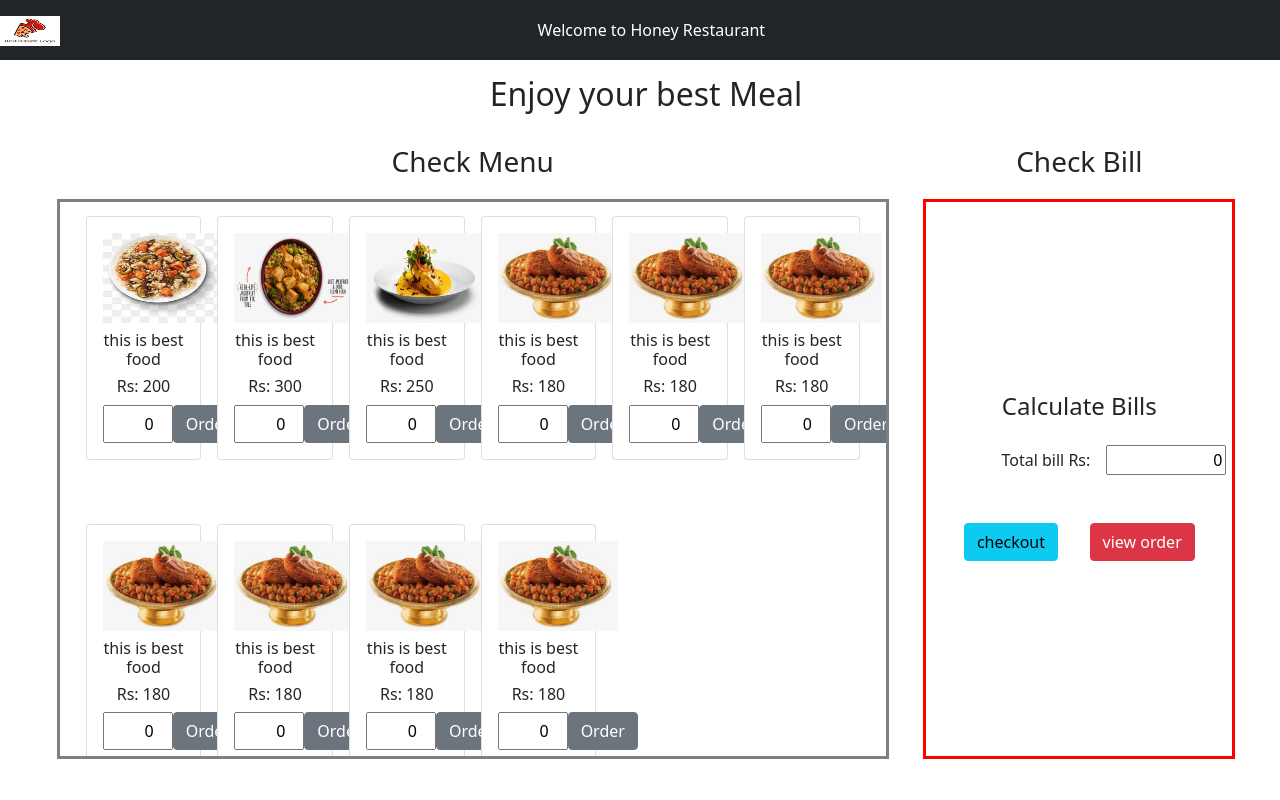
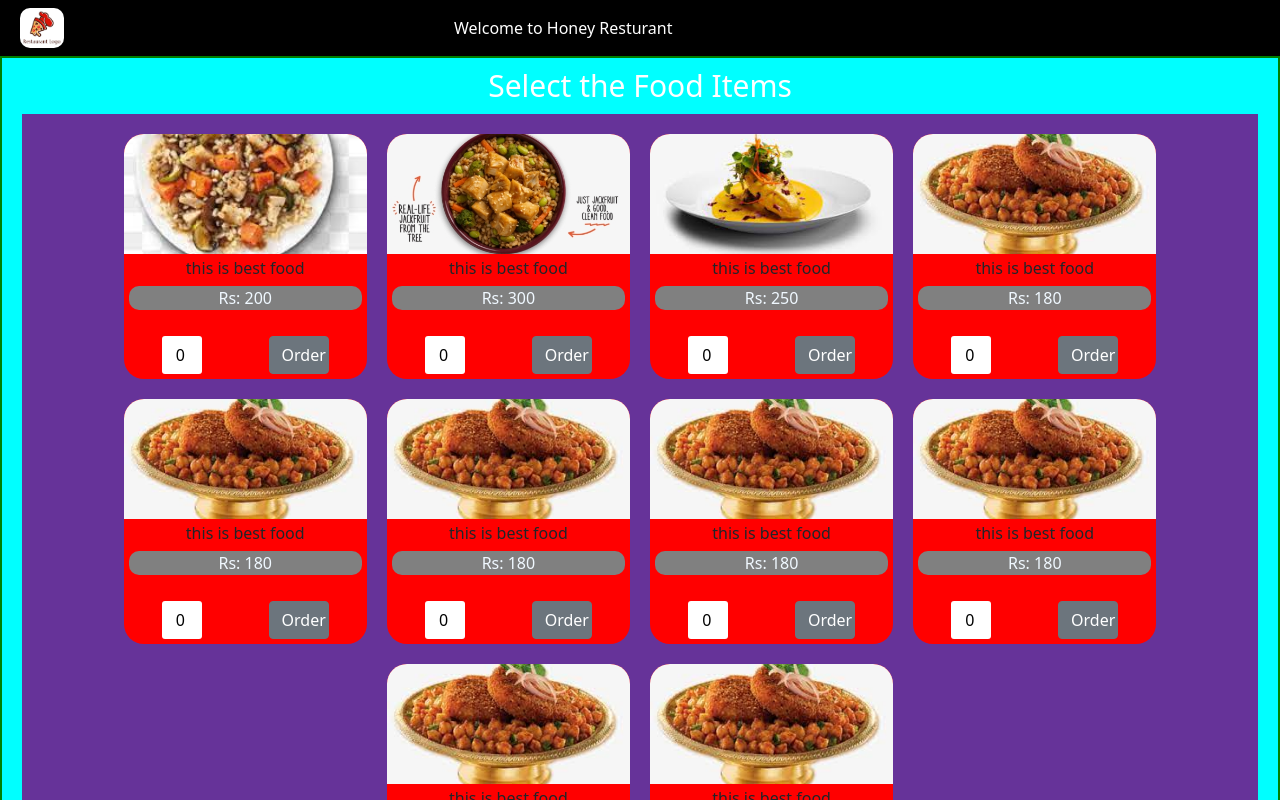
Before and after one commit to sabbbin/Resturant-ReactJS-Redux, a React (Create React App) app: page / in a window 1280 px wide. Shown: the top 800 px of the page. Built offline with nearby package versions, Linux system fonts and the light colour scheme.

Commit message:
change bootstrap to css

```diff
--- a/src/common/common.css
+++ b/src/common/common.css
@@ -1,25 +1,114 @@
-#sidebar{
-    margin-top: 20px;
-    height:70vh;
-    border:3px solid red;
-    padding:6px;
+.container_page{
 
+
+    background-color: aqua;
+    width: 100vw;
 }
-#main-content{
-    margin-top: 20px;
-    height: 70vh;
-    padding: 6px;
-    border:3px solid #808080;
-    overflow-y: scroll;
 
-    position: relative;
+.wrapper{
+    display: flex;
+    justify-content: space-around;
 }
-#mainpage{
-    padding: 10px;
-    position:fixed;
+
+.wrapper .content_left{
+    width: 50%;
+    border: 2px solid  green;
+    padding:0px 20px;
 }
-#title-name{
+
+.wrapper .content_right{
+    width: 30%;
+    border: 2px solid gray;
+    padding: 0px 20px;
+}
+
+.content_left h5,
+.content_right h5
+{
     text-align: center;
-    margin-top: 17px;
+   font-size: 30px;
+    margin: 10px 0px;
+    padding: 0;
+    color: white;
+}
 
-}
+
+/* siderbar-left */
+
+.home_container{
+    padding:10px;
+
+    background-color: rebeccapurple;
+   }
+
+
+   .home_wrapper{
+
+       display: flex;
+       flex-wrap: wrap;
+       justify-content: center;
+
+   }
+
+   .home_container img{
+       height: 120px;
+       object-fit:cover;
+       width: 100%;
+
+   }
+
+   .home_container .home_card{
+    overflow: hidden;
+    margin: 10px;
+     width: 20%;
+    border-radius: 20px;
+    background-color: red;
+    text-align: center;
+
+
+   }
+
+   .home_container .card_content{
+    padding: 5px;
+   }
+
+   .card_content p{
+    color: aliceblue;
+    background-color: gray;
+    border-radius: 10px;
+   }
+   .home_container .card_footer{
+    padding: 5px;
+    display: flex;
+    justify-content: space-around;
+   }
+
+ .card_footer input{
+    width: 40px;
+    border: 0;
+    border-radius: 3px;
+   }
+   .card_footer input:focus{
+    outline: none;
+   }
+
+   .card_footer button{
+    width: 60px;
+   }
+
+
+
+   @media  screen and (max-width:1330px) {
+    .home_container .home_card {
+
+    }
+    .wrapper{
+        flex-direction: column;
+    }
+    .wrapper .content_left{
+        width: 100%;
+    }
+    .wrapper .content_right{
+        width: 100%;
+    }
+   }
--- a/src/common/home.js
+++ b/src/common/home.js
@@ -129,30 +129,24 @@ function HomeComponent(props) {
 
   return (
     <>
-      <div className="container">
-        <div className="row">
-          {item &&
-            item.map((prod, ind) => (
-              <div
-                key={ind}
-                className="col-xl-2 col-lg-3 col-md-5 col-sm-5 p-2"
-              >
-                <div className="card mb-5 text-center">
-                  <div className="card-body">
-                    <div className="card-title">
-                      <img
-                        height={90}
-                        width={120}
-                        src={process.env.PUBLIC_URL + prod.img}
-                      ></img>
-                    </div>
-                    <h6> {prod.des}</h6>
-                    <h6>Rs: {prod.pric}</h6>
 
-                    <div className="d-flex justify-content-between">
+     <div className="home_container">
 
+      <div className="home_wrapper">
 
-                    <input type='number' style={{textAlign:"right", width:70}} defaultValue={0
+ {
+  item && item.map((prod,id)=>(
+
+    <div className="home_card">
+    <div className="card_title">
+      <img  src={prod.img} />
+    </div>
+    <div className="card_content">
+       <h6>{prod.des}</h6>
+       <p>Rs: {prod.pric}</p>
+    </div>
+    <div className="card_footer">
+    <input type='number' style={{textAlign:"right"}} defaultValue={0
                     } min={1} max={5} onChange={(e)=>setQuantity(e.target.value)} placeholder="quantity" />
                     {prod.status?(
                     <button
@@ -177,14 +171,20 @@ function HomeComponent(props) {
                       Cancel
                     </button>
                     )}
-                     </div>
 
-                  </div>
-                </div>
-              </div>
-            ))}
-        </div>
+    </div>
+
+   </div>
+
+  ))
+ }
+
+
+
       </div>
+
+     </div>
+
     </>
   );
 }
--- a/src/common/layouthome.js
+++ b/src/common/layouthome.js
@@ -3,38 +3,26 @@ import { TopNavbar } from '../header/topnavbar'
 import { Sidebar } from './sidebar/siderbar'
 import './common.css'
 import { Outlet } from 'react-router-dom'
-import {Home} from './home'
+
 
 export default function HomeLayout() {
   return (
     <>
-    <TopNavbar />
-    <div className='container-fluid '>
-      <div className='row' id='mainpage'>
-        <div className='col-12 mt-5'>
-            <h2 id='title-name'> Enjoy your best Meal</h2>
-        </div>
-        <div className='d-flex justify-content-evenly mt-4 '>
+     <TopNavbar />
+      <div className='container_page'>
+        <div className='wrapper'>
+          <div className='content_left'>
+            <h5>Select the Food Items</h5>
+              <Outlet />
+          </div>
+          <div className='content_right'>
 
-        <div className='col-sm-8' >
-          <h3 className='text-center'> Check Menu</h3>
-          <div id='main-content'>
+          <Sidebar />
+          </div>
 
-          <Outlet />
-          </div>
-        </div>
-        <div className='col-sm-3 ' >
-                 <h3 className='text-center'>Check Bill</h3>
-                 <div id='sidebar'>
-                   <Sidebar />
-                 </div>
-        </div>
         </div>
 
       </div>
-
-    </div>
-
     </>
   )
 }
--- a/src/common/sidebar/sidebar.css
+++ b/src/common/sidebar/sidebar.css
@@ -1,12 +1,50 @@
+.sidebar{
+ height: 100%;
+  display: flex;
+  position: fixed;
+  justify-content: center;
+  align-items: center;
+  color: wheat;
+  padding: 10px;
 
-.items-right{
-  text-align: right;
-}
-.inputtotal{
-  text-align: right;
-  padding-left: 1em;
+  width: 25%;
+  background-color: rebeccapurple;
 }
 
-#sidebarrow{
- padding-top: 160px;
+.bill{
+  padding: 0px 20px;
+  background-color: rebeccapurple;
 }
+
+.bill_amount{
+  display: flex;
+  justify-content: space-around;
+  margin: 20px 0px;
+}
+
+.bill_amount h6{
+  width: 50%;
+}
+
+.bill_amount input{
+ width: 30%;
+  height: 30px;
+}
+.bill_btn{
+  display: flex;
+  justify-content: center;
+}
+
+.bill_btn button{
+  margin: 5px 10px;
+  padding: 5px;
+}
+
+@media  screen and (max-width:1330px) {
+
+  .sidebar{
+    position: static;
+    margin-top: 10px;
+    width: 100%;
+  }
+}
--- a/src/common/sidebar/siderbar.js
+++ b/src/common/sidebar/siderbar.js
@@ -18,25 +18,53 @@ function SidebarComponent(props) {
     navigate('/order')
   }
   return (
+
     <>
-      <div className="row" id="sidebarrow">
-        <h4 className="text-center my-4"> Calculate Bills</h4>
+    <div className="sidebar">
+     <div className="bill">
+    <h5>Bill Amount</h5>
+     <div className="bill_amount">
 
-        <div className="items-right">
-          <label className="px-3">Total bill Rs:</label>
+       <h6>Total Bill Rs:</h6>
        <input
         type="text"
         className="inputtotal"
-            style={{ width: 120 }}
+
         value={props.price}
+        disabled
        />
      </div>
-        <div className="d-flex justify-content-evenly mt-5">
+       <div className="bill_btn">
+
        <button onClick={handleCheckout} className="btn btn-info">checkout</button>
         <button onClick={handleView} className="btn btn-danger">view order</button>
        </div>
+
+
       </div>
+
+    </div>
+
     </>
+    // <>
+    //   <div className="row" id="sidebarrow">
+    //     <h4 className="text-center my-4"> Calculate Bills</h4>
+
+    //     <div className="items-right">
+    //       <label className="px-3">Total bill Rs:</label>
+    //       <input
+    //         type="text"
+    //         className="inputtotal"
+    //         style={{ width: 120 }}
+    //         value={props.price}
+    //       />
+    //     </div>
+    //     <div className="d-flex justify-content-evenly mt-5">
+    //       <button onClick={handleCheckout} className="btn btn-info">checkout</button>
+    //       <button onClick={handleView} className="btn btn-danger">view order</button>
+    //     </div>
+    //   </div>
+    // </>
   );
 }
 const mapStateToProps = (rootStore) => ({
--- a/src/header/topnavbar.css
+++ b/src/header/topnavbar.css
@@ -1,15 +1,31 @@
-.navtext{
-    color:white !important;
-    position:absolute;
-    left:42%
-}
 
-.navbar{
-    height: 60px;
+
+
+nav{
+
+    background-color: black;
+    color:white;
+    display: flex;
+    padding: 5px 20px;
+    position: sticky !important;
+    width: 100%;
+    top:0;
+    z-index: 2;
+
 
 
 }
-.navbarimg{
-    height:30px;
 
+.navbar .navbar_img{
+  width: 30%;
 }
+
+.navbar .navbar_title{
+    width: 65%;
+}
+
+.navbar_img img{
+    height: 40px;
+  object-fit: cover;
+  border-radius: 10px;
+}
--- a/src/header/topnavbar.js
+++ b/src/header/topnavbar.js
@@ -1,27 +1,21 @@
 import React from 'react'
 import './topnavbar.css'
-import { Navbar, Nav } from 'react-bootstrap'
-import { NavLink} from 'react-router-dom'
+
 
 export  function TopNavbar() {
 
   return (
    <>
-   <div className='container-fluid'>
-       <Navbar  className='bg-dark fixed-top navbar'>
-             <Navbar.Brand >
-                 <img src={process.env.PUBLIC_URL+'download.png'}
-                 height='30px'
-                 width={60}
-                 ></img>
-             </Navbar.Brand>
-             <Navbar.Text className='navtext ' >
-                 Welcome to Honey Restaurant
-             </Navbar.Text>
+     <nav className='navbar'>
+        <div className='navbar_img'>
+            <img src='download.png' />
 
-       </Navbar>
+        </div>
+        <div className='navbar_title'>
+             Welcome to Honey Resturant
+        </div>
 
-   </div>
+     </nav>
 
    </>
   )
```
Lines whose indentation alone changed are shown as unchanged.
